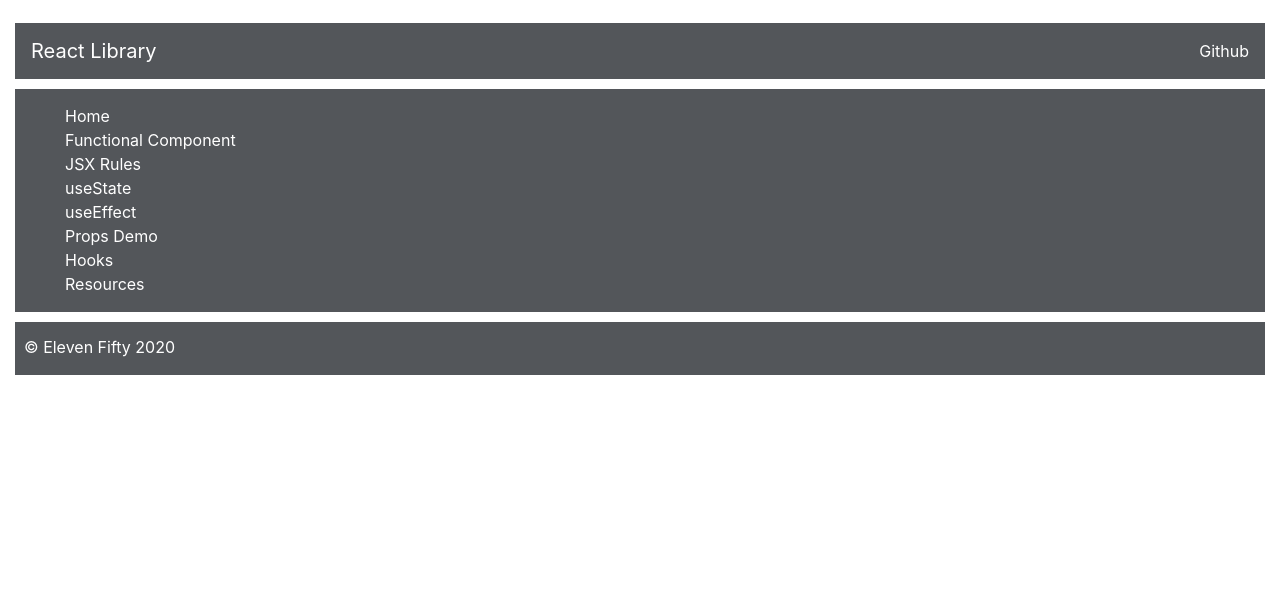
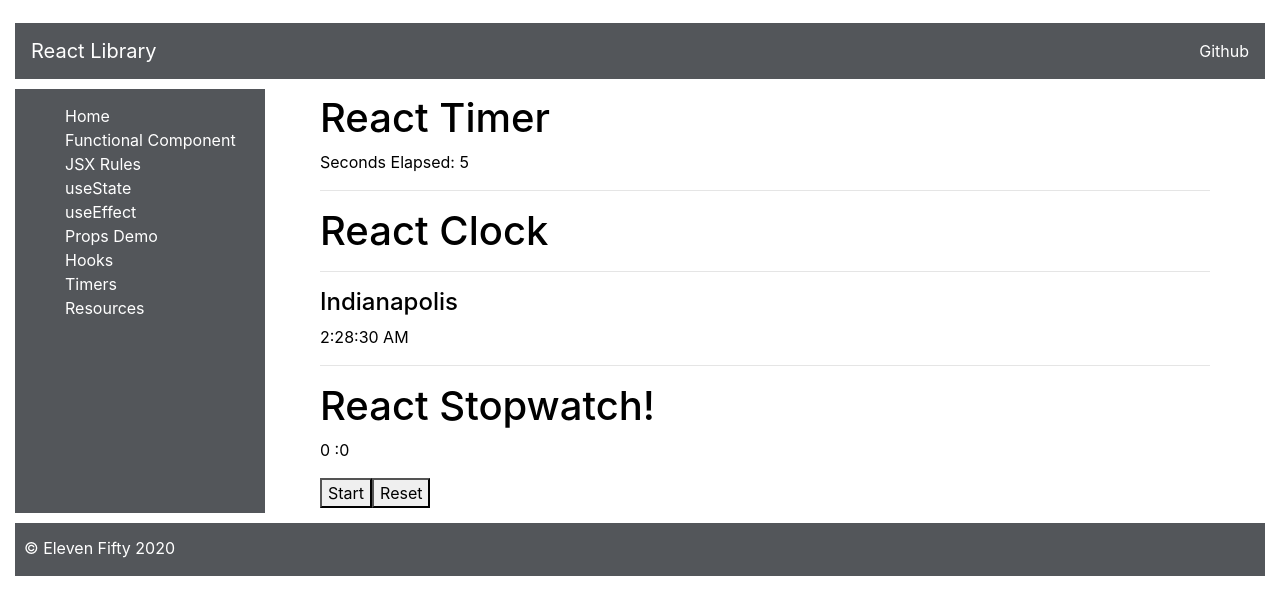
Before and after one commit to ryaneckerle/react-fundamentals, a React (Create React App) app: page /timer in a window 1280 px wide. Shown: the top 614 px of the page. Built offline with nearby package versions, Linux system fonts and the light colour scheme.

Commit message:
Added some small timer related apps

```diff
--- /dev/null
+++ b/src/components/apps/timer-apps/ClockApp.js
@@ -0,0 +1,30 @@
+import React, { useState, useEffect } from 'react';
+
+const getTimeString = () => {
+  const date = new Date(Date.now()).toLocaleTimeString();
+  return date;
+};
+
+const ClockApp = () => {
+  const [time, setTime] = useState(getTimeString());
+
+  useEffect(() => {
+    const interval = setInterval(() => {
+      let date = getTimeString();
+      setTime(date);
+    }, 1000);
+
+    return () => clearInterval(interval);
+  }, []);
+
+  return (
+    <div>
+      <h1 className="section-title">React Clock</h1>
+      <hr className="explanation" />
+      <h4>Indianapolis</h4>
+      <p>{time}</p>
+    </div>
+  );
+};
+
+export default ClockApp;
--- /dev/null
+++ b/src/components/apps/timer-apps/StopWatchApp.js
@@ -0,0 +1,71 @@
+import React, { useState, useEffect, useRef } from 'react';
+
+const StopWatchApp = () => {
+  const startTimeRef = useRef(0);
+  const [isRunning, setIsRunning] = useState(false);
+  const [time, setTime] = useState(0);
+  const [laps, setLaps] = useState([]);
+
+  useEffect(() => {
+    if (isRunning) {
+      const interval = setInterval(update, 10);
+      return () => {
+        clearInterval(interval);
+      };
+    }
+  });
+
+  const update = () => {
+    const delta = Date.now() - startTimeRef.current;
+    setTime(time + delta);
+    startTimeRef.current = Date.now();
+  };
+
+  const start = () => {
+    setIsRunning(true);
+    startTimeRef.current = Date.now();
+  };
+
+  const stop = () => {
+    setIsRunning(false);
+  };
+
+  const lap = () => {
+    setLaps([...laps, time]);
+  };
+
+  const reset = () => {
+    setTime(0);
+    setLaps([]);
+  };
+
+  return (
+    <div>
+      <h1 className="section-title">React Stopwatch!</h1>
+      <p>
+        {Math.floor(time / 1000 / 60).toString()} :
+        {Math.floor((time / 1000) % 60).toString()}
+      </p>
+      {isRunning ? (
+        <button onClick={stop}>Stop</button>
+      ) : (
+        <button onClick={start}>Start</button>
+      )}
+      {isRunning ? (
+        <button onClick={lap}>Lap</button>
+      ) : (
+        <button onClick={reset}>Reset</button>
+      )}
+      {laps.map((time) => {
+        return (
+          <p>
+            {Math.floor(time / 1000 / 60).toString()} :
+            {Math.floor((time / 1000) % 60).toString()}
+          </p>
+        );
+      })}
+    </div>
+  );
+};
+
+export default StopWatchApp;
--- /dev/null
+++ b/src/components/apps/timer-apps/TimePiecesApp.js
@@ -0,0 +1,20 @@
+import React from 'react';
+import TimerApp from './TimerApp';
+import ClockApp from './ClockApp';
+import StopWatchApp from './StopWatchApp';
+
+const TimePiecesApp = () => {
+  return (
+    <div className="main">
+      <div className="mainDiv">
+        <TimerApp />
+        <hr />
+        <ClockApp />
+        <hr />
+        <StopWatchApp />
+      </div>
+    </div>
+  );
+};
+
+export default TimePiecesApp;
--- /dev/null
+++ b/src/components/apps/timer-apps/TimerApp.js
@@ -0,0 +1,21 @@
+import React, { useState, useEffect } from 'react';
+
+const TimerApp = () => {
+  const [secondsElapsed, setSecondsElapsed] = useState(0);
+
+  useEffect(() => {
+    let interval = setInterval(() => tick(), 1000);
+    return () => clearInterval(interval);
+  });
+
+  const tick = () => setSecondsElapsed(secondsElapsed + 1);
+
+  return (
+    <div>
+      <h1 className="section-title">React Timer</h1>
+      <div>Seconds Elapsed: {secondsElapsed}</div>
+    </div>
+  );
+};
+
+export default TimerApp;
--- a/src/components/site/Sidebar.js
+++ b/src/components/site/Sidebar.js
@@ -8,6 +8,7 @@
 import Effects from '../concepts/Effects';
 import PropsDemo from '../concepts/PropsDemo';
 import Hooks from '../concepts/Hooks';
+import TimePiecesApp from '../apps/timer-apps/TimePiecesApp';
 
 const Sidebar = () => {
   return (
@@ -34,6 +35,9 @@
           </li>
           <li>
             <Link to="/hooks">Hooks</Link>
+          </li>
+          <li>
+            <Link to="/timer">Timers</Link>
           </li>
           <li>
             <Link to="/resources">Resources</Link>
@@ -69,6 +73,9 @@
           <Route exact path="/hooks">
             <Hooks />
           </Route>
+          <Route exact path="/timer">
+            <TimePiecesApp />
+          </Route>
         </Switch>
       </div>
     </div>
```
Also changed, not shown: 1 other file (tests, documents, lock files or other folders).
